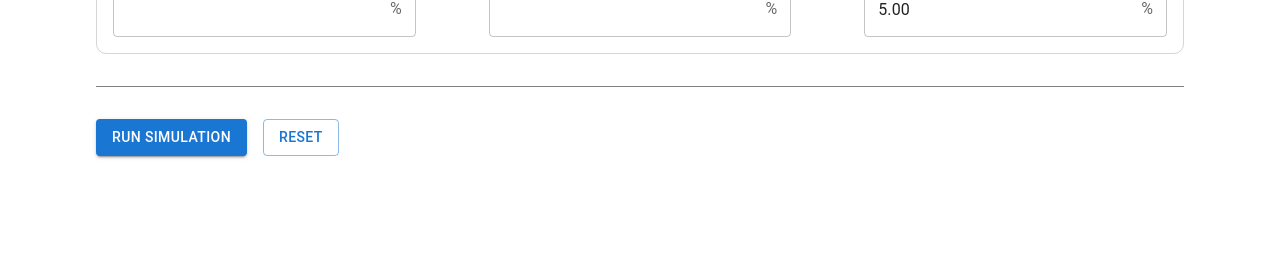
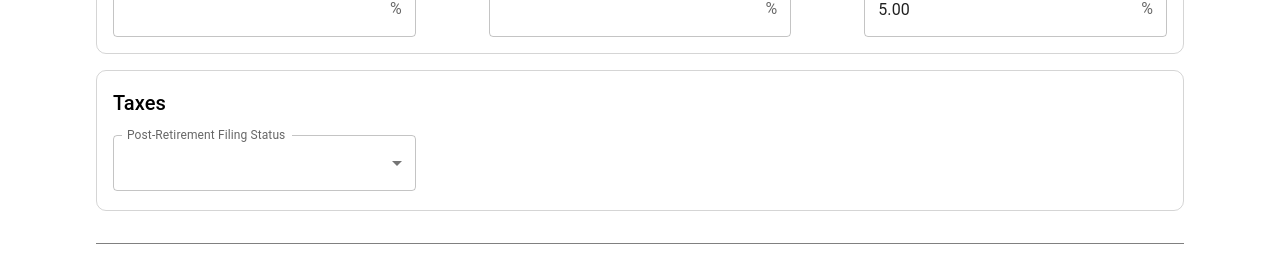
Before and after one commit to cooper437/Retirement-Simulator, a React (Create React App) app in the folder ui/: page / in a window 1280 px wide. Shown: the part 922-1183 px from the top of the page. Before the commit the page ends 1110 px from the top, so only its background shows below. Built offline with nearby package versions, Linux system fonts and the light colour scheme; no server answers.

Commit message:
WIP Formik

```diff
--- a/ui/src/components/McSimulatorForm/FormContainer.js
+++ b/ui/src/components/McSimulatorForm/FormContainer.js
@@ -91,126 +91,6 @@ const INITIAL_FORM_VALUES = {
 const numberToPercent = (aNumber) => aNumber / 100;
 
 export default function FormContainer() {
-  // const [formValues, setFormValues] = useState(INITIAL_FORM_VALUES);
-  // const formik = useFormik({
-  //   initialValues: INITIAL_FORM_VALUES,
-  //   validationSchema: Yup.object({
-  //     currentAge: Yup.string()
-  //       .max(3, 'Must be 3 characters or less')
-  //       .required('Required'),
-  //     retirementAge: Yup.string()
-  //       .max(3, 'Must be 3 characters or less')
-  //       .required('Required'),
-  //     lifeExpectancy: Yup.string()
-  //       .max(3, 'Must be 3 characters or less')
-  //       .required('Required'),
-  //     initialPortfolioAmount: Yup.string().required('Required'),
-  //     preRetirementAnnualContribution: Yup.string().required('Required'),
-  //     postRetirementAnnualWithdrawal: Yup.string().required('Required')
-  //   }),
-  //   onSubmit: (formValues) => {
-  //     const { preRetirementRateOfReturnVolatility } = Object.values(
-  //       INVESTMENT_STYLE_ENUM
-  //     ).find((i) => i.label === formValues.preRetirementInvestmentStyle);
-
-  //     const { postRetirementRateOfReturnVolatility } = Object.values(
-  //       INVESTMENT_STYLE_ENUM
-  //     ).find((i) => i.label === formValues.postRetirementInvestmentStyle);
-
-  //     submitRetirementSimulationForm({
-  //       formParams: {
-  //         ...formValues,
-  //         initialPortfolioAmount: Number.parseInt(
-  //           formValues.initialPortfolioAmount,
-  //           10
-  //         ),
-  //         additionalPostRetirementAnnualIncome: Number.parseInt(
-  //           formValues.additionalPostRetirementAnnualIncome,
-  //           10
-  //         ),
-  //         preRetirementAnnualContribution: Number.parseInt(
-  //           formValues.preRetirementAnnualContribution,
-  //           10
-  //         ),
-  //         postRetirementAnnualWithdrawal:
-  //           -formValues.postRetirementAnnualWithdrawal,
-  //         preRetirementMeanRateOfReturn: numberToPercent(
-  //           formValues.preRetirementMeanRateOfReturn
-  //         ),
-  //         postRetirementMeanRateOfReturn: numberToPercent(
-  //           formValues.postRetirementMeanRateOfReturn
-  //         ),
-  //         incomeGrowthMean: numberToPercent(formValues.incomeGrowthMean),
-  //         inflationMean: numberToPercent(formValues.inflationMean),
-  //         preRetirementRateOfReturnVolatility: numberToPercent(
-  //           parseFloat(preRetirementRateOfReturnVolatility, 10)
-  //         ),
-  //         postRetirementRateOfReturnVolatility: numberToPercent(
-  //           parseFloat(postRetirementRateOfReturnVolatility, 10)
-  //         )
-  //       }
-  //     });
-  //   }
-  // });
-
-  // const {
-  //   values: formValues,
-  //   handleChange: handleChangeFormValue,
-  //   setValues: setFormValues
-  // } = formik;
-
-  // const handleChangeFormValue = (fieldName) => (updatedValue) =>
-  //   setFormValues({
-  //     ...formValues,
-  //     [fieldName]: updatedValue
-  //   });
-
-  // const handleFormSubmit = (event) => {
-  //   event.preventDefault();
-
-  //   const { preRetirementRateOfReturnVolatility } = Object.values(
-  //     INVESTMENT_STYLE_ENUM
-  //   ).find((i) => i.label === formValues.preRetirementInvestmentStyle);
-
-  //   const { postRetirementRateOfReturnVolatility } = Object.values(
-  //     INVESTMENT_STYLE_ENUM
-  //   ).find((i) => i.label === formValues.postRetirementInvestmentStyle);
-
-  //   submitRetirementSimulationForm({
-  //     formParams: {
-  //       ...formValues,
-  //       initialPortfolioAmount: Number.parseInt(
-  //         formValues.initialPortfolioAmount,
-  //         10
-  //       ),
-  //       additionalPostRetirementAnnualIncome: Number.parseInt(
-  //         formValues.additionalPostRetirementAnnualIncome,
-  //         10
-  //       ),
-  //       preRetirementAnnualContribution: Number.parseInt(
-  //         formValues.preRetirementAnnualContribution,
-  //         10
-  //       ),
-  //       postRetirementAnnualWithdrawal:
-  //         -formValues.postRetirementAnnualWithdrawal,
-  //       preRetirementMeanRateOfReturn: numberToPercent(
-  //         formValues.preRetirementMeanRateOfReturn
-  //       ),
-  //       postRetirementMeanRateOfReturn: numberToPercent(
-  //         formValues.postRetirementMeanRateOfReturn
-  //       ),
-  //       incomeGrowthMean: numberToPercent(formValues.incomeGrowthMean),
-  //       inflationMean: numberToPercent(formValues.inflationMean),
-  //       preRetirementRateOfReturnVolatility: numberToPercent(
-  //         parseFloat(preRetirementRateOfReturnVolatility, 10)
-  //       ),
-  //       postRetirementRateOfReturnVolatility: numberToPercent(
-  //         parseFloat(postRetirementRateOfReturnVolatility, 10)
-  //       )
-  //     }
-  //   });
-  // };
-
   // eslint-disable-next-line arrow-body-style
   const handleResetForm = () => {
     // setFormValues(INITIAL_FORM_VALUES);
@@ -238,7 +118,8 @@ export default function FormContainer() {
         inflationMean: Yup.string().required('Required'),
         preRetirementMeanRateOfReturn: Yup.string().required('Required'),
         postRetirementMeanRateOfReturn: Yup.string().required('Required'),
-        incomeGrowthMean: Yup.string().required('Required')
+        incomeGrowthMean: Yup.string().required('Required'),
+        filingStatus: Yup.string().required('Required')
       })}
       onSubmit={(formValues, actions) => {
         const { preRetirementRateOfReturnVolatility } = Object.values(
@@ -367,12 +248,6 @@ export default function FormContainer() {
                 touched={touched}
                 errors={errors}
                 handleChange={handleChange}
-                // setPreRetirementMeanRateOfReturn={handleChangeFormValue(
-                //   'preRetirementMeanRateOfReturn'
-                // )}
-                // setPostRetirementMeanRateOfReturn={handleChangeFormValue(
-                //   'postRetirementMeanRateOfReturn'
-                // )}
                 setPreRetirementInvestmentStyle={(
                   preRetirementInvestmentStyle,
                   preRetirementMeanRateOfReturn
@@ -393,8 +268,6 @@ export default function FormContainer() {
                     postRetirementMeanRateOfReturn
                   });
                 }}
-                // setInflationMean={handleChangeFormValue('inflationMean')}
-                // setIncomeGrowthMean={handleChangeFormValue('incomeGrowthMean')}
                 adjustPortfolioBalanceForInflation={
                   formValues.adjustPortfolioBalanceForInflation
                 }
@@ -405,15 +278,17 @@ export default function FormContainer() {
                   formValues.adjustContributionsForIncomeGrowth
                 }
               />
-              {/* {formValues.adjustWithdrawalsForTaxation && (
+              {formValues.adjustWithdrawalsForTaxation && (
                 <TaxesFormSection
                   filingStatus={formValues.filingStatus}
-                  setFilingStatus={handleChangeFormValue('filingStatus')}
                   adjustWithdrawalsForTaxation={
                     formValues.adjustWithdrawalsForTaxation
                   }
+                  handleChange={handleChange}
+                  touched={touched}
+                  errors={errors}
                 />
-              )} */}
+              )}
             </Box>
             <Box sx={{ mt: 4, ml: 4, mr: 4 }}>
               <Stack spacing={2} direction="row">
--- a/ui/src/components/McSimulatorForm/FormSections/TaxesFormContent.js
+++ b/ui/src/components/McSimulatorForm/FormSections/TaxesFormContent.js
@@ -5,17 +5,24 @@ import {
   InputLabel,
   InputAdornment,
   Select,
-  MenuItem
+  MenuItem,
+  FormHelperText
 } from '@mui/material';
 
 export default function TaxesFormContent({
   commonFormStyles,
   filingStatus,
-  setFilingStatus
+  setFilingStatus,
+  handleChange,
+  touched,
+  errors
 }) {
   return (
     <Box display="flex" flexDirection="row" justifyContent="space-between">
-      <FormControl sx={commonFormStyles.shortFormInput}>
+      <FormControl
+        sx={commonFormStyles.shortFormInput}
+        error={touched.filingStatus && Boolean(errors.filingStatus)}
+      >
         <InputLabel id="filing-status-label">
           Post-Retirement Filing Status
         </InputLabel>
@@ -26,7 +33,8 @@ export default function TaxesFormContent({
           startAdornment={<InputAdornment position="start" />}
           endAdornment={<InputAdornment position="end" />}
           value={filingStatus}
-          onChange={(e) => setFilingStatus(e.target.value)}
+          name="filingStatus"
+          onChange={handleChange}
         >
           <MenuItem value="single">Single</MenuItem>
           <MenuItem value="married-filing-jointly">
@@ -37,6 +45,9 @@ export default function TaxesFormContent({
           </MenuItem>
           <MenuItem value="single-filer">Single Filer</MenuItem>
         </Select>
+        <FormHelperText>
+          {touched.filingStatus && errors.filingStatus}
+        </FormHelperText>
       </FormControl>
       <Box sx={commonFormStyles.longFormInput} />
     </Box>
```
